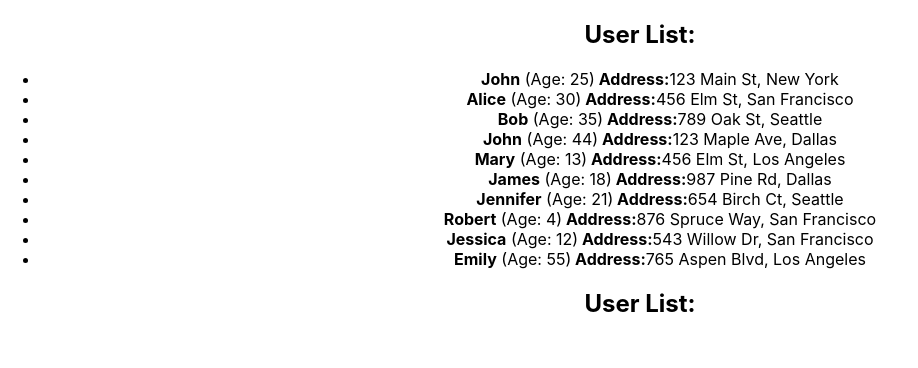
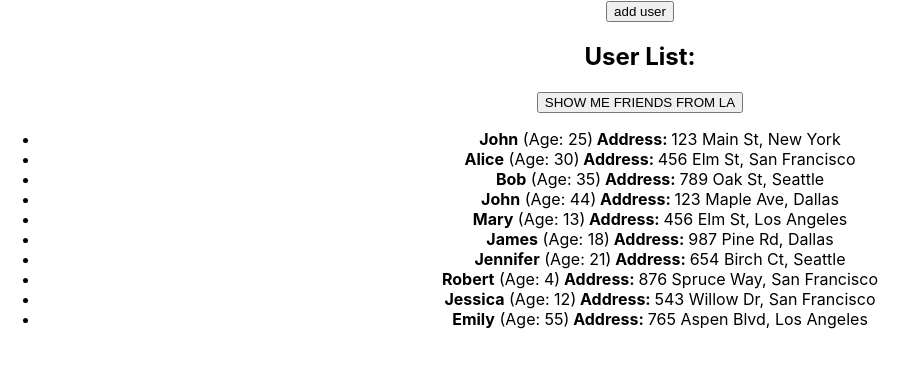
Before and after one commit to Maximaab/homework-front-main, a React (Create React App) app: page / in a window 1280 px wide. Shown: the top 368 px of the page, without its empty margins (0-918 px from the left). Built offline with nearby package versions, Linux system fonts and the light colour scheme.

Commit message:
commit 2

```diff
--- a/src/App.tsx
+++ b/src/App.tsx
@@ -7,10 +7,10 @@ import { HW4 } from './HW/4/HW4';
 function App() {
   return (
     <div className="App">
-      <HW1 />
+      {/*<HW1 />*/}
       <HW2 />
-      <HW3 />
-      <HW4 />
+      {/*<HW3 />*/}
+      {/*<HW4 />*/}
     </div>
   );
 }
--- a/src/HW/2/CurrentUser.tsx
+++ b/src/HW/2/CurrentUser.tsx
@@ -1,7 +1,7 @@
 import { UserType } from './HW2';
 
 type CurrentUserPropsType = {
-  user: any // пропиши типизацию
+  user: UserType // пропиши типизацию
 };
 
 export const CurrentUser = (props: CurrentUserPropsType) => {
--- a/src/HW/2/HW2.tsx
+++ b/src/HW/2/HW2.tsx
@@ -10,11 +10,11 @@ export type UserType = {
   id: number;
   name: string;
   age: number;
-  address: any; // пропиши типизацию
+  address: AddressType; // пропиши типизацию
 };
 
 export type UsersObjectType = {
-  myFriends: any; // пропиши типизацию
+  myFriends: UserType[]; // пропиши типизацию
 };
 
 export const HW2 = () => {
@@ -47,12 +47,29 @@ export const HW2 = () => {
   let [currentUsers, setCurrentUsers] = useState<UsersObjectType>(users);
 
   const filterUsers = () => {
-    const filteredUsers = 'НУЖНО ПРОФИЛЬТРОВАТЬ ДРУЗЕЙ. ОСТАВЛЯЕМ ТОЛЬКО ТЕХ, КОТОРЫЕ ЖИВУТ В ГОРОДЕ LOS ANGELES';
-    setCurrentUsers({ myFriends: filteredUsers });
+    //const filteredUsers = 'НУЖНО ПРОФИЛЬТРОВАТЬ ДРУЗЕЙ. ОСТАВЛЯЕМ ТОЛЬКО ТЕХ, КОТОРЫЕ ЖИВУТ В ГОРОДЕ LOS ANGELES';
+    const filteredUsers = users.myFriends.filter((friend) => friend.address.city === 'Los Angeles')
+
+    setCurrentUsers({...users, myFriends: filteredUsers});
+
+
+
   };
+
+
+  const handleAdd = () => {
+    const newFriend: UserType = {
+      id: 9090,
+      name: 'bob',
+      age: 32,
+      address: { street: 'sadsd', city: 'dsadads'}
+    }
+    setCurrentUsers({...users, myFriends: [...users.myFriends, newFriend]})
+  }
 
   return (
     <div id={'hw02'}>
+      <button onClick={handleAdd}>add user</button>
       <UserList2 users={currentUsers} filterUsers={filterUsers} />
     </div>
   );
--- a/src/HW/2/UserList2.tsx
+++ b/src/HW/2/UserList2.tsx
@@ -2,8 +2,8 @@ import {CurrentUser} from './CurrentUser';
 import {UsersObjectType} from './HW2';
 
 type UserList2PropsType = {
-	users: any // пропиши типизацию
-	filterUsers: any // пропиши типизацию
+	users: UsersObjectType // пропиши типизацию
+	filterUsers: () => void // пропиши типизацию
 };
 
 export const UserList2 = (props: UserList2PropsType) => {
@@ -11,13 +11,13 @@ export const UserList2 = (props: UserList2PropsType) => {
 		<div id={'hw02-users'}>
 			<h2>User List:</h2>
 
-			{/*<button id={'hw02-filter-button'} onClick={() => props.filterUsers}>SHOW ME FRIENDS FROM LA</button>*/}
+			<button id={'hw02-filter-button'} onClick={ props.filterUsers}>SHOW ME FRIENDS FROM LA</button>
 
-			{/*<ul>*/}
-			{/*  {props.users.myFriends.map((user) => (*/}
-			{/*    <ВЫЗЫВАЕМ КОМПОНЕНТУ CurrentUser />*/}
-			{/*  ))}*/}
-			{/*</ul>*/}
+			<ul>
+			  {props.users.myFriends.map((user) => (
+			    <CurrentUser user={user}/>
+			  ))}
+			</ul>
 		</div>
 	);
 };
--- a/src/HW/3/HW3.tsx
+++ b/src/HW/3/HW3.tsx
@@ -26,29 +26,29 @@ export const HW3 = () => {
 
   return (
     <div id={'hw03'}>
-      {/*{currentText ? (*/}
-      {/*  <h1 id={'hw03-text'}>ЗДЕСЬ ХОТЕЛОСЬ БЫ УВИДЕТЬ ВВОДИМЫЙ ТЕКСТ</h1>*/}
-      {/*) : (*/}
-      {/*  <h1 id={'hw03-default-text'}>Здесь появится новое дело</h1> // ничего не меняем, здесь все норм*/}
-      {/*)}*/}
+      {currentText ? (
+        <h1 id={'hw03-text'}>ЗДЕСЬ ХОТЕЛОСЬ БЫ УВИДЕТЬ ВВОДИМЫЙ ТЕКСТ</h1>
+      ) : (
+        <h1 id={'hw03-default-text'}>Здесь появится новое дело</h1> // ничего не меняем, здесь все норм
+      )}
 
       {/*<input id={'hw03-input'} type="text" value={currentText} onChange={handleChange} />*/}
 
-      {/*<button id={'hw03-button'} onClick={() => {}}> // НЕ ХВАТАТЕТ ФУНКЦИИ*/}
-      {/*  Сохранить*/}
-      {/*</button>*/}
+      <button id={'hw03-button'} onClick={() => {}}> // НЕ ХВАТАТЕТ ФУНКЦИИ
+        Сохранить
+      </button>
 
-      {/*<h1 style={{ marginTop: '50px' }}>СПИСОК ДЕЛ НА ДЕНЬ:</h1>*/}
+      <h1 style={{ marginTop: '50px' }}>СПИСОК ДЕЛ НА ДЕНЬ:</h1>
 
-      {/*<ol id={'hw03-tasks'}>*/}
-      {/*  {ОТРИСОВАТЬ МАССИВ.map((el, index) => {*/}
-      {/*    return (*/}
-      {/*      <li key={index} id={`hw03-task-${index}`}>*/}
-      {/*        {el}*/}
-      {/*      </li>*/}
-      {/*    );*/}
-      {/*  })}*/}
-      {/*</ol>*/}
+      <ol id={'hw03-tasks'}>
+        {/*{ОТРИСОВАТЬ МАССИВ.map((el, index) => {*/}
+        {/*  return (*/}
+        {/*    <li key={index} id={`hw03-task-${index}`}>*/}
+        {/*      {el}*/}
+        {/*    </li>*/}
+        {/*  );*/}
+        {/*})}*/}
+      </ol>
     </div>
   );
 };
```
